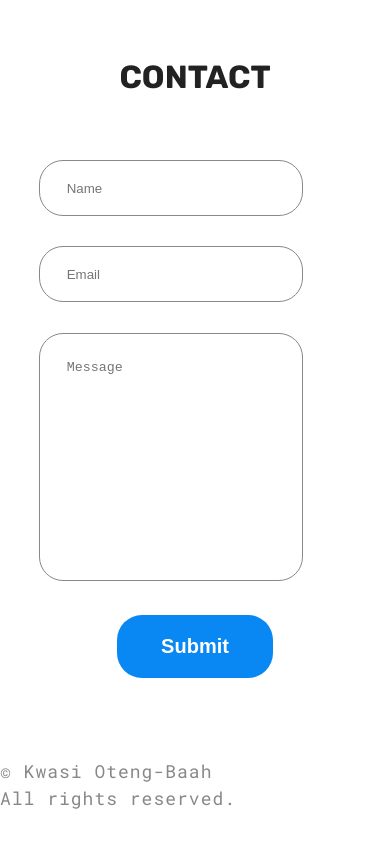
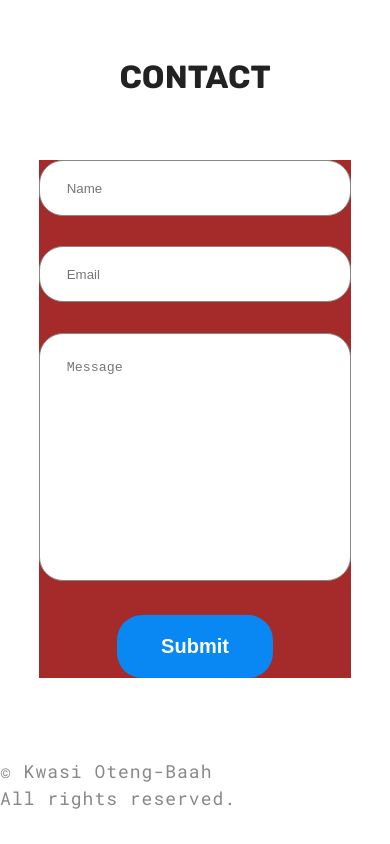
Before and after one commit to Studio117/kwasi-otengbaah-portfolio, a React (Vite) app: page / in a window 390 px wide. Shown: the part 3301-4145 px from the top of the page. Built offline with nearby package versions, Linux system fonts and the light colour scheme.

Commit message:
added styling and breakpoints to contact page

```diff
--- a/src/components/ContactPage/ContactPage.jsx
+++ b/src/components/ContactPage/ContactPage.jsx
@@ -7,7 +7,10 @@ function ContactPage() {
         <section id='contact-page'>
             <div className="contact-page">
                 <h1 className="sectionTitle">Contact</h1>
+
                 <form action="" className='contact-page__form'>
+
+
                         <div className="contact-page__form-group">
                             <label htmlFor="name" hidden> Name</label>
                             <input type="text" name='name' id='name' placeholder='Name' required />
--- a/src/components/ContactPage/ContactPage.scss
+++ b/src/components/ContactPage/ContactPage.scss
@@ -1,3 +1,7 @@
+@use "../../Styles/partials/variables.scss"as *;
+@use "../../Styles/partials/mixins.scss"as *;
+@use "../../Styles/partials/global.scss"as *;
+
 .contact-page {
   // background-color: red;
   //   height: 100dvh;
@@ -11,18 +15,25 @@
   min-height: 500px;
 
   &__form {
+    background-color: brown;
+    width: 80%;
     display: flex;
     flex-direction: column;
+    align-items: center;
     gap: 1.9em;
-    width: 80%;
-    margin: 0;
+
+    // margin: 0;
+
+    // @include tabletWidth {
+    //   max-width: 600px;
+    // }
   }
+
 
   textarea,
   input:not([type="submit"]) {
     height: 3.5rem;
     padding-left: 2em;
-    width: 80%;
     min-width: 16.5rem;
   }
 
@@ -39,6 +50,8 @@
     justify-self: center;
     background-color: var(--background-color);
     color: var(--form-text-color);
+    width: 80vw;
+    max-width: 600px;
   }
 
   // ::placeholder {
@@ -62,9 +75,11 @@
     box-shadow: 0 4px 4ppx rgba(0, 0, 0, 0.25);
     transition: box-shadw 200ms ease-in-out, tansform 200ms ease-in-out;
   }
+
   input[type="submit"]:hover {
     transform: scale(1.05);
   }
+
   input[type="submit"]:active {
     transform: translateY(2px);
     box-shadow: 0 2px 2px rgba(0, 0, 0, 0.25);
```
Lines whose indentation alone changed are shown as unchanged.
